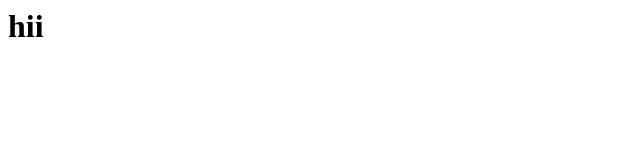
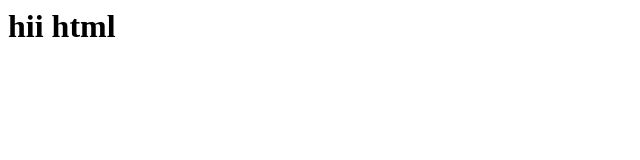
Before and after one commit to travis342/PHP, a plain HTML site: page index.html in a window 1280 px wide. Shown: the whole page, without its empty margins (0-640 px from the left). Drawn offline with Linux system fonts and the light colour scheme.

Commit message:
Update index.html

```diff
--- a/index.html
+++ b/index.html
@@ -1,5 +1,5 @@
 <html>
 <body>
-<h1> hii</h1>
+<h1> hii html</h1>
 </body>
 </html>
```
